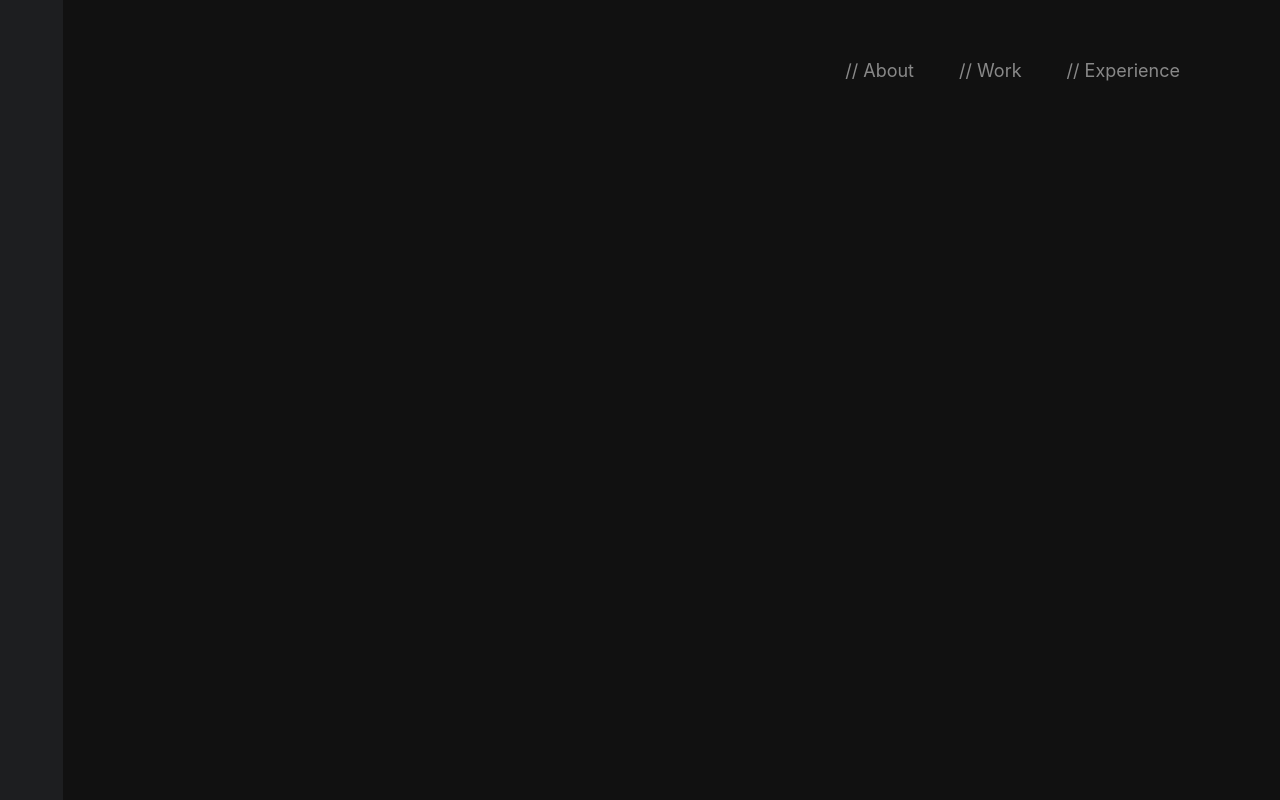
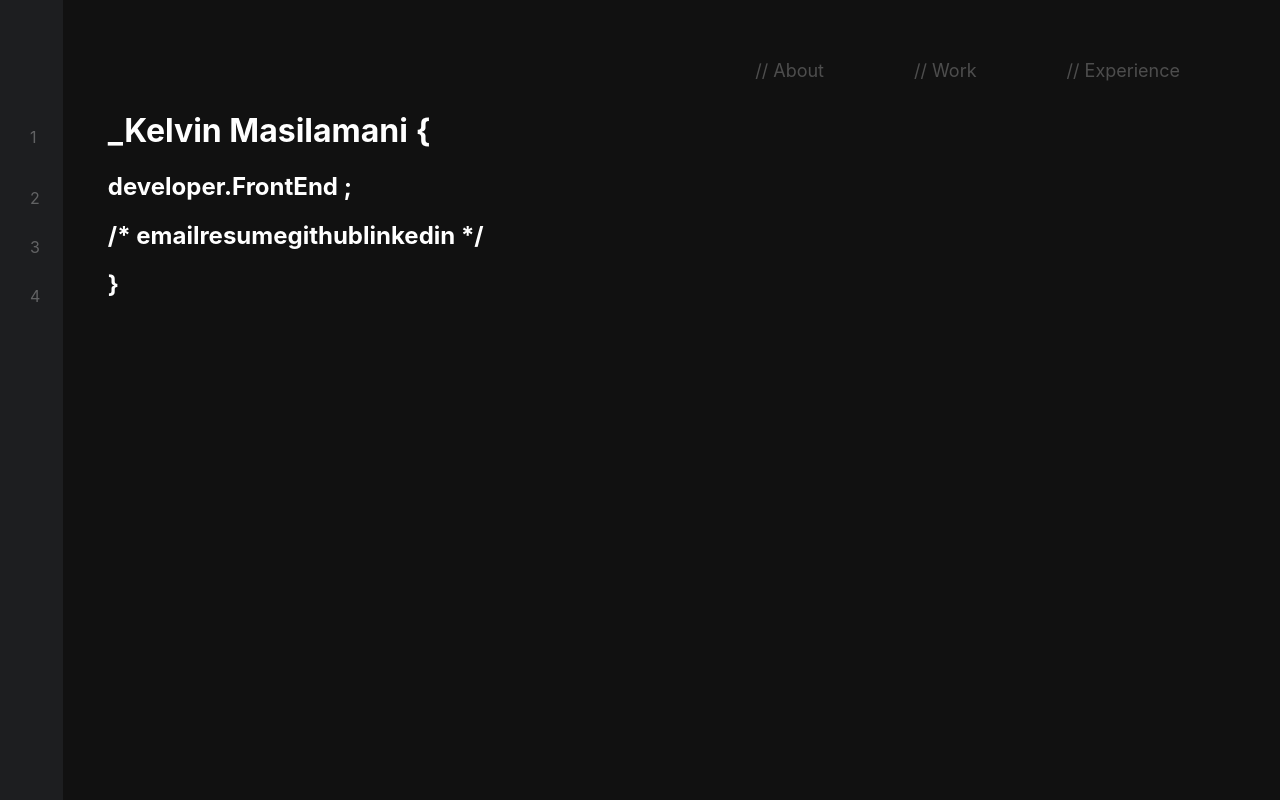
Before and after one commit to kmasila00/new-site, a React (Create React App) app: page / in a window 1280 px wide. Built offline with nearby package versions, Linux system fonts and the light colour scheme.

Commit message:
Router added

```diff
--- a/package.json
+++ b/package.json
@@ -5,6 +5,8 @@
   "dependencies": {
     "react": "^16.7.0",
     "react-dom": "^16.7.0",
+    "react-router": "^4.3.1",
+    "react-router-dom": "^4.3.1",
     "react-scripts": "2.1.3"
   },
   "scripts": {
--- a/src/App.css
+++ b/src/App.css
@@ -23,9 +23,25 @@
   cursor: pointer;
 }
 
+.navbar a:link {
+  text-decoration: none;
+}
+
 .appMain {
   background-color: #111111;
   width: 100%;
   display: flex;
+  flex-direction: column;
   padding: 60px 100px 60px 45px;
 }
+
+.mainContent p {
+  color: #FFFFFF;
+  opacity: 0.3;
+  position: absolute;
+  left: 30px;
+}
+
+.mainContent {
+  color: white;
+}
--- a/src/App.js
+++ b/src/App.js
@@ -1,20 +1,22 @@
 import React, { Component } from 'react';
+import Navbar from './Navbar';
+import Home from './Home';
+import { BrowserRouter as Router, Route, Link } from "react-router-dom";
 import logo from './logo.svg';
 import './App.css';
 
 class App extends Component {
   render() {
     return (
-      <div className="App">
-        <div className="leftBorder"/>
-        <div className="appMain">
-          <div className="navbar">
-            <a>// About</a>
-            <a>// Work</a>
-            <a>// Experience</a>
+      <Router>
+        <div className="App">
+          <div className="leftBorder"/>
+          <div className="appMain">
+            <Navbar/>
+            <Route exact path="/" component={Home} />
           </div>
         </div>
-      </div>
+      </Router>
     );
   }
 }
--- /dev/null
+++ b/src/Home.js
@@ -0,0 +1,22 @@
+import React from 'react';
+
+const Home = () => (
+  <div className="mainContent">
+    <div><p>1</p><h1><span>_Kelvin Masilamani</span> {'{'}</h1></div>
+    <div><p>2</p><h2>developer.FrontEnd ;</h2></div>
+    <div>
+      <p>3</p>
+      <h2>
+        {'/*  '}
+        <a>email</a>
+        <a>resume</a>
+        <a>github</a>
+        <a>linkedin</a>
+        {'  */'}
+      </h2>
+    </div>
+    <div><p>4</p><h2>{'}'}</h2></div>
+  </div>
+);
+
+export default Home;
--- /dev/null
+++ b/src/Navbar.js
@@ -0,0 +1,16 @@
+import React, { Component } from 'react';
+import { BrowserRouter as Router, Route, Link } from "react-router-dom";
+
+const Navbar = () => (
+    <div className="navbar">
+      <Link to="/"><a>// About</a></Link>
+      <Link to="/"><a>// Work</a></Link>
+      <Link to="/"><a>// Experience</a></Link>
+
+      {/*<Route exact path="/" component={App} />*/}
+      {/*<Route path="/about" component={App} />*/}
+      {/*<Route path="/topics" component={App} />*/}
+    </div>
+);
+
+export default Navbar;
```
